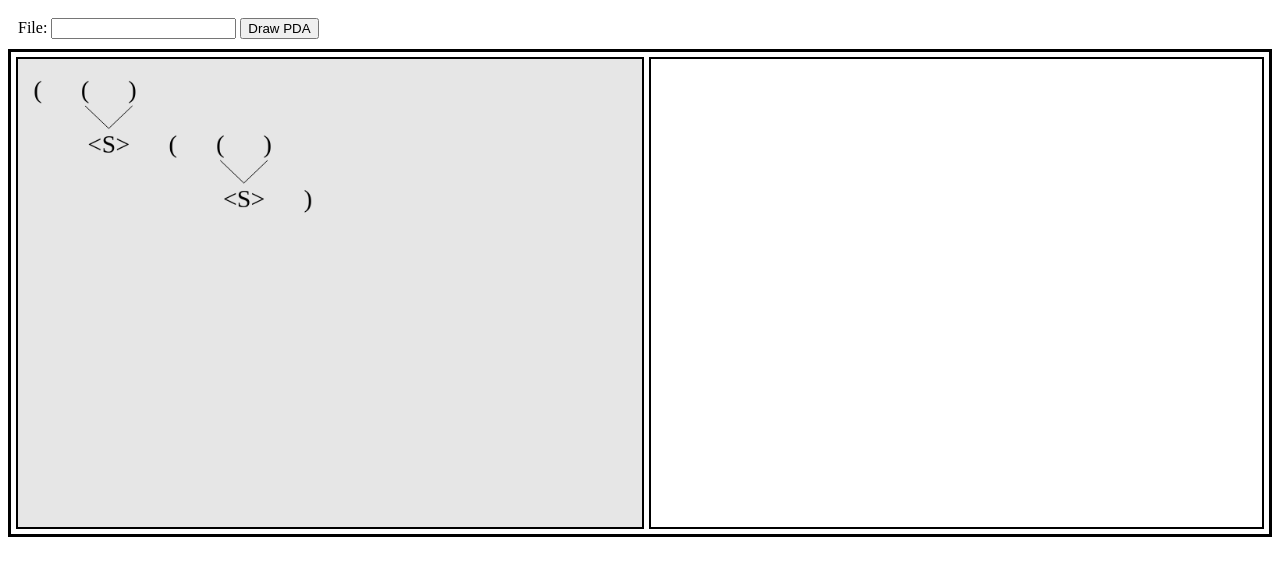
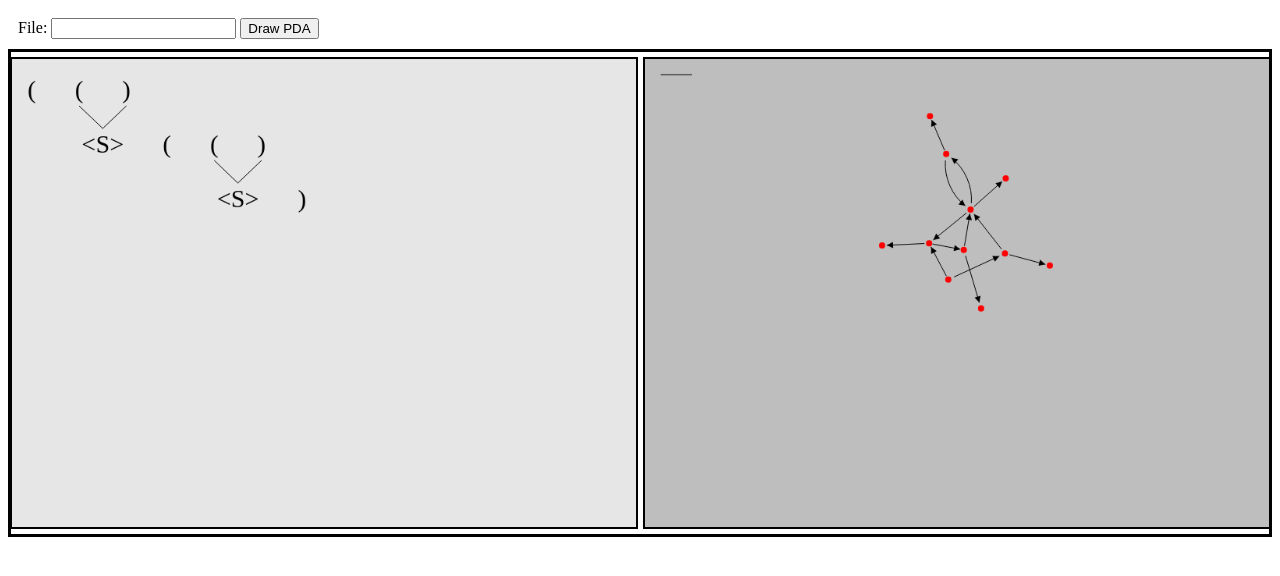
Before and after one commit to claw5ie/LR-matcher-visualizer, a plain HTML site: page index.html in a window 1280 px wide. Drawn offline with Linux system fonts and the light colour scheme.

Commit message:
Draw graph

```diff
--- /dev/null
+++ b/graph.js
@@ -0,0 +1,301 @@
+import { Vec2, abs_v2, cross_v2, dot_v2 } from "./utils.js";
+
+const canvas = document.getElementById('automaton');
+const ctx = canvas.getContext('2d');
+
+class GraphNode
+{
+    constructor(pos)
+    {
+        this.pos = pos;
+        this.force = new Vec2(0, 0);
+    }
+}
+
+class Graph
+{
+    constructor(nodes, edges)
+    {
+        this.nodes = nodes;
+        this.edges = edges;
+    }
+
+    are_connected(src, dst)
+    {
+        return this.edges.has(src * this.nodes.length + dst);
+    }
+
+    draw()
+    {
+        for (let edge of this.edges)
+        {
+            let src = edge / this.nodes.length | 0;
+            let dst = edge % this.nodes.length;
+
+            if (this.are_connected(dst, src))
+                draw_arc_between_two_points(this.nodes[src].pos, this.nodes[dst].pos, 12);
+            else
+                draw_line_between_two_points(this.nodes[src].pos, this.nodes[dst].pos);
+        }
+
+        for (let node of this.nodes)
+            draw_point(node.pos);
+    }
+};
+
+class Triangle
+{
+    constructor(corner0, corner1, corner2)
+    {
+        this.corner0 = corner0;
+        this.corner1 = corner1;
+        this.corner2 = corner2;
+    }
+
+    draw()
+    {
+        ctx.beginPath();
+        ctx.moveTo(this.corner0.x, this.corner0.y);
+        ctx.lineTo(this.corner1.x, this.corner1.y);
+        ctx.lineTo(this.corner2.x, this.corner2.y);
+        ctx.lineTo(this.corner0.x, this.corner0.y);
+        ctx.fill();
+    }
+};
+
+class Arc
+{
+    constructor(center, radius, start_angle, end_angle, is_counter_clockwise)
+    {
+        this.center = center;
+        this.radius = radius;
+        this.start_angle = start_angle;
+        this.end_angle = end_angle;
+        this.is_counter_clockwise = is_counter_clockwise;
+    }
+
+    draw()
+    {
+        ctx.beginPath();
+        ctx.arc(this.center.x, this.center.y, this.radius, this.start_angle, this.end_angle, this.is_counter_clockwise);
+        ctx.stroke();
+    }
+};
+
+function graph_from_adjacency_list(adjacency_list)
+{
+    let graph = new Graph([], new Set());
+
+    let src = 0;
+    for (let neighboors of adjacency_list)
+    {
+        for (let dst of neighboors)
+            graph.edges.add(src * adjacency_list.length + dst);
+
+        graph.nodes.push(new GraphNode(new Vec2(0, 0)));
+        ++src;
+    }
+
+    return graph;
+}
+
+function randomly_distribute_nodes(graph, width, height, xmargin, ymargin)
+{
+    for (let node of graph.nodes)
+    {
+        let x = Math.random();
+        let y = Math.random();
+        x *= width - xmargin;
+        y *= height - ymargin;
+        x += xmargin / 2;
+        y += ymargin / 2;
+        node.pos.x = x;
+        node.pos.y = y;
+    }
+}
+
+function layout_nodes_step(graph, t, repulsive_constant, attractive_constant, ideal_length)
+{
+    for (let i = 0; i < graph.nodes.length; i++)
+    {
+        let src_node = graph.nodes[i];
+
+        for (let j = i + 1; j < graph.nodes.length; j++)
+        {
+            let dst_node = graph.nodes[j];
+            let src = src_node.pos;
+            let dst = dst_node.pos;
+            let disp = new Vec2(dst.x - src.x, dst.y - src.y);
+            let dist = abs_v2(disp, 0);
+            disp.x /= dist;
+            disp.y /= dist;
+
+            let factor = graph.are_connected(i, j) || graph.are_connected(j, i) ?
+                attractive_constant * Math.log(dist / ideal_length) :
+                -repulsive_constant / (dist * dist);
+
+            disp.x *= factor;
+            disp.y *= factor;
+            src_node.force.x += disp.x;
+            src_node.force.y += disp.y;
+            dst_node.force.x -= disp.x;
+            dst_node.force.y -= disp.y;
+        }
+    }
+
+    const delta = 2 * Math.exp(-t * 0.001);
+
+    for (let node of graph.nodes)
+    {
+        node.pos.x += delta * node.force.x;
+        node.pos.y += delta * node.force.y;
+        node.force.x = 0;
+        node.force.y = 0;
+    }
+}
+
+function layout_nodes(graph, repulsive_constant, attractive_constant, ideal_length)
+{
+    let t = 0;
+    while (t < 1024)
+    {
+        layout_nodes_step(graph, t, repulsive_constant, attractive_constant, ideal_length);
+        ++t;
+    }
+}
+
+function arc_through_three_points(a, b, c)
+{
+    let ac = new Vec2(c.x - a.x, c.y - a.y);
+    let ab = new Vec2(b.x - a.x, b.y - a.y);
+    let bc = new Vec2(c.x - b.x, c.y - b.y);
+    let cross = cross_v2(ab, bc);
+    let lambda = dot_v2(ac, ab) / cross;
+    let center = new Vec2(b.x + c.x - lambda * bc.y,
+                          b.y + c.y + lambda * bc.x);
+    center.x *= 0.5;
+    center.y *= 0.5;
+
+    let a_center = new Vec2(a.x - center.x, a.y - center.y);
+    let radius = abs_v2(a_center, 0);
+    let start_angle = Math.atan2(a_center.y, a_center.x);
+    let end_angle = Math.atan2(c.y - center.y, c.x - center.x);
+
+    return new Arc(center, radius, start_angle, end_angle, cross < 0);
+}
+
+function arrow_head_on_arc_end(arc, width, height)
+{
+    let dir = new Vec2(-Math.sin(arc.end_angle), Math.cos(arc.end_angle));
+    let start = new Vec2(arc.center.x + arc.radius * dir.y, arc.center.y - arc.radius * dir.x);
+
+    if (!arc.is_counter_clockwise)
+    {
+        dir.x = -dir.x;
+        dir.y = -dir.y;
+    }
+
+    return make_arrow_head(start, dir, width, height);
+}
+
+function make_arrow_head(start, dir, width, height)
+{
+    let half_base = new Vec2(start.x + dir.x * height, start.y + dir.y * height);
+    let corner0 = new Vec2(half_base.x - dir.y * width / 2, half_base.y + dir.x * width / 2);
+    let corner1 = new Vec2(half_base.x + dir.y * width / 2, half_base.y - dir.x * width / 2);
+
+    return new Triangle(start, corner0, corner1);
+}
+
+function draw_arc_between_two_points(start, end, height)
+{
+    let middle = new Vec2(start.y - end.y, end.x - start.x);
+    let dist = height / abs_v2(middle, 0);
+
+    middle.x *= dist;
+    middle.y *= dist;
+    middle.x += 0.5 * (start.x + end.x);
+    middle.y += 0.5 * (start.y + end.y);
+
+    let arc = arc_through_three_points(start, middle, end);
+    let arc_margin = arc.end_angle - arc.start_angle;
+
+    if (arc_margin > 0)
+        arc_margin = 2 * Math.PI - arc_margin;
+    else
+        arc_margin = -arc_margin;
+    arc_margin /= 10;
+
+    arc.start_angle -= arc_margin;
+    arc.end_angle += arc_margin;
+
+    let head = arrow_head_on_arc_end(arc, 8, 8);
+    arc.draw();
+    head.draw();
+}
+
+function draw_line_between_two_points(start, end)
+{
+    start = new Vec2(start.x, start.y);
+    end = new Vec2(end.x, end.y);
+
+    let dir = new Vec2(end.x - start.x, end.y - start.y);
+
+    dir.x /= 10;
+    dir.y /= 10;
+
+    start.x += dir.x;
+    start.y += dir.y;
+    end.x -= dir.x;
+    end.y -= dir.y;
+
+    dir.normalize();
+    dir.x = -dir.x;
+    dir.y = -dir.y;
+
+    let head = make_arrow_head(end, dir, 8, 8);
+    ctx.beginPath();
+    ctx.moveTo(start.x, start.y);
+    ctx.lineTo(end.x, end.y);
+    ctx.stroke();
+    head.draw();
+}
+
+function draw_point(center)
+{
+    let old_style = ctx.fillStyle;
+    ctx.fillStyle = "rgb(255, 0, 0)";
+    ctx.beginPath()
+    ctx.arc(center.x, center.y, 4, 0, 2 * Math.PI);
+    ctx.fill();
+    ctx.fillStyle = old_style;
+}
+
+function main()
+{
+    canvas.width = 800;
+    canvas.height = 600;
+    ctx.imageSmoothingQuality = "high";
+
+    let old_style = ctx.fillStyle;
+    ctx.fillStyle = 'rgb(190, 190, 190)';
+    ctx.beginPath();
+    ctx.rect(0, 0, canvas.width, canvas.height);
+    ctx.fill();
+    ctx.fillStyle = old_style;
+
+    const ideal_length = 40;
+
+    ctx.beginPath();
+    ctx.moveTo(20, 20);
+    ctx.lineTo(20 + ideal_length, 20);
+    ctx.stroke();
+
+    let adj_list = [[1, 2], [1, 3, 4], [5, 6], [], [6, 7], [], [1, 8, 9], [], [], [6, 10], []];
+    let graph = graph_from_adjacency_list(adj_list);
+    randomly_distribute_nodes(graph, canvas.width, canvas.height, 50, 50);
+    layout_nodes(graph, 1000, 1, ideal_length);
+    graph.draw();
+}
+
+main();
--- a/index.html
+++ b/index.html
@@ -17,9 +17,11 @@
 
     <div class="parse-tree-canvas-container">
       <canvas class="parse-tree-canvas" id="parse_tree"></canvas>
-      <canvas class="parse-tree-canvas"></canvas>
+      <canvas class="parse-tree-canvas" id="automaton"></canvas>
     </div>
 
-    <script src="script.js"></script>
+    <script type="module" src="utils.js"></script>
+    <script type="module" src="graph.js"></script>
+    <script type="module" src="pda.js"></script>
   </body>
 </html>
--- a/script.js
+++ b/pda.js
@@ -1,3 +1,5 @@
+import { Vec2 } from './utils.js';
+
 const canvas = document.getElementById('parse_tree');
 const ctx = canvas.getContext('2d');
 
@@ -8,15 +10,6 @@ class ParseTreeNode
         this.text = text;
         this.box = bounding_box;
         this.children = [];
-    }
-};
-
-class Vec2
-{
-    constructor(x, y)
-    {
-        this.x = x;
-        this.y = y;
     }
 };
 
--- /dev/null
+++ b/utils.js
@@ -0,0 +1,40 @@
+export class Vec2
+{
+    constructor(x, y)
+    {
+        this.x = x;
+        this.y = y;
+    }
+
+    normalize()
+    {
+        let dist = abs_v2(this, 0);
+        this.x /= dist;
+        this.y /= dist;
+    }
+};
+
+export function abs_v2(v, fallback)
+{
+    let x = Math.abs(v.x);
+    let y = Math.abs(v.y);
+    let m = Math.max(x, y);
+    if (m < 1e-8)
+        return fallback;
+
+    x /= m;
+    y /= m;
+    x *= x;
+    y *= y;
+    return m * Math.sqrt(x + y);
+}
+
+export function cross_v2(u, v)
+{
+    return u.x * v.y - u.y * v.x;
+}
+
+export function dot_v2(u, v)
+{
+    return u.x * v.x + u.y * v.y;
+}
```
